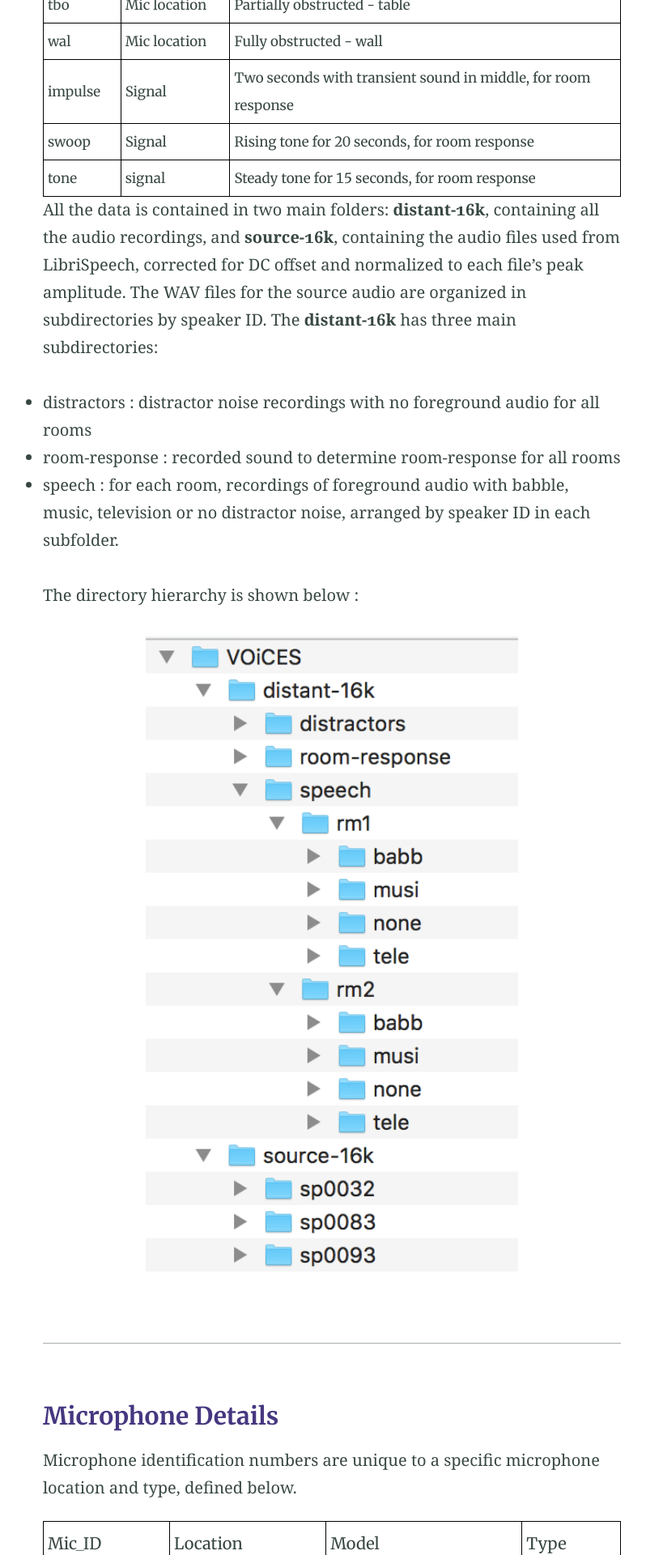
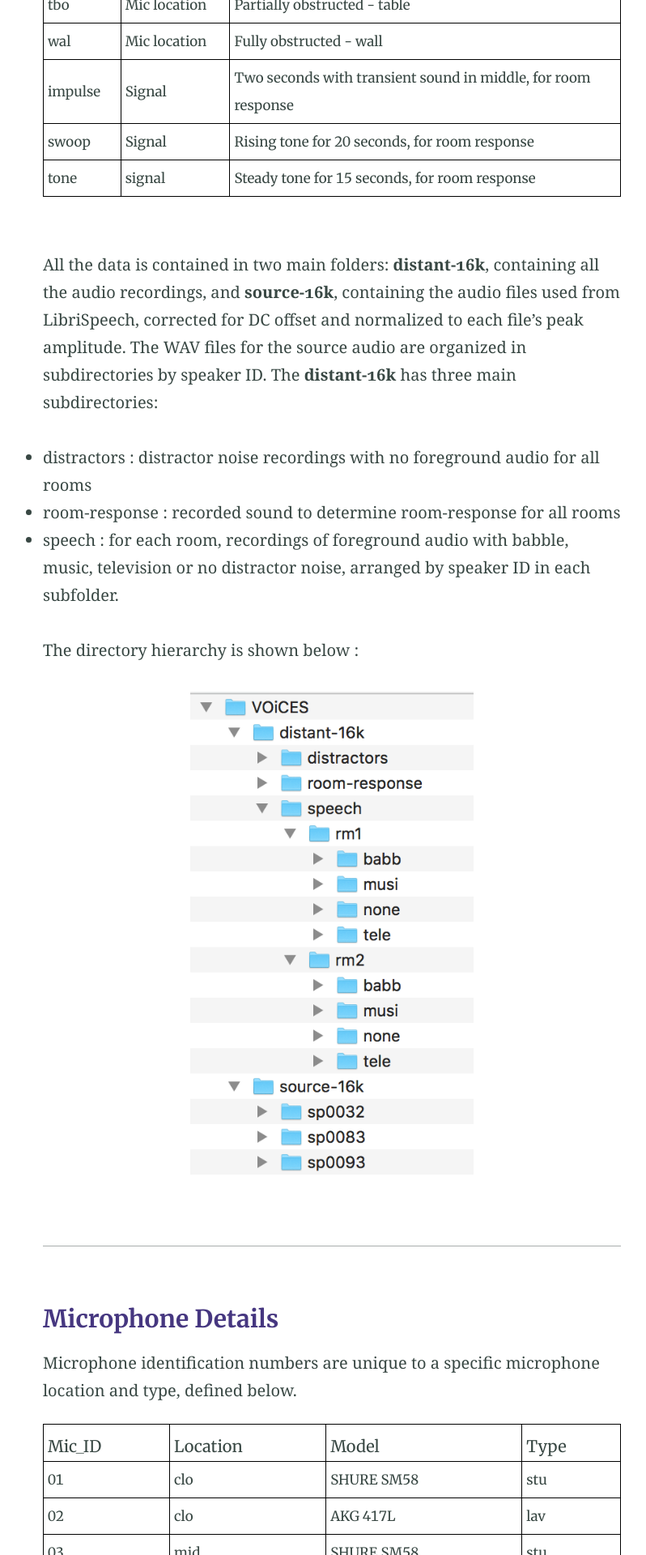
Before and after one commit to IQTLabs/voices, a Jekyll site: the page built from Lab41-SRI-VOiCES_README.md, in a window 1280 px wide. Shown: the part 4086-6006 px from the top of the page at 81% size, without its empty margins (230-1028 px from the left). Built offline with Jekyll 4.4.1, drawn with Linux system fonts in a browser that asks for light colours; our own code applies the rules of GitHub Pages for plain Markdown files.

Commit message:
fixing readme

```diff
--- a/Lab41-SRI-VOiCES_README.md
+++ b/Lab41-SRI-VOiCES_README.md
@@ -86,7 +86,7 @@ th, td {
 | swoop            | Signal             | Rising tone for 20 seconds, for room response                              |
 | tone             | signal             | Steady tone for 15 seconds, for room response                              |
 
-
+<br>
 
 All the data is contained in two main folders: **distant-16k**, containing all the audio recordings, and **source-16k**, containing
 the audio files used from LibriSpeech, corrected for DC offset and normalized to each file’s peak amplitude. The WAV files for the source audio are organized in subdirectories by speaker ID. The **distant-16k** has three main subdirectories:
@@ -100,7 +100,7 @@ The directory hierarchy is shown below :
 
 
 <p align="center">
-  <img width="460" src="/images/VOiCES_directory_structure.png">
+  <img width="350" src="/images/VOiCES_directory_structure.png">
 </p>
 
 ---
@@ -133,7 +133,7 @@ th, td {
 | 12     | wal       | SHURE SM11 | lav   |
 
 
-
+<br>
 Distance (inches) between microphones and loudspeakers or floor, for Room-1 and Room-2 recordings.
 
 <style>
```
